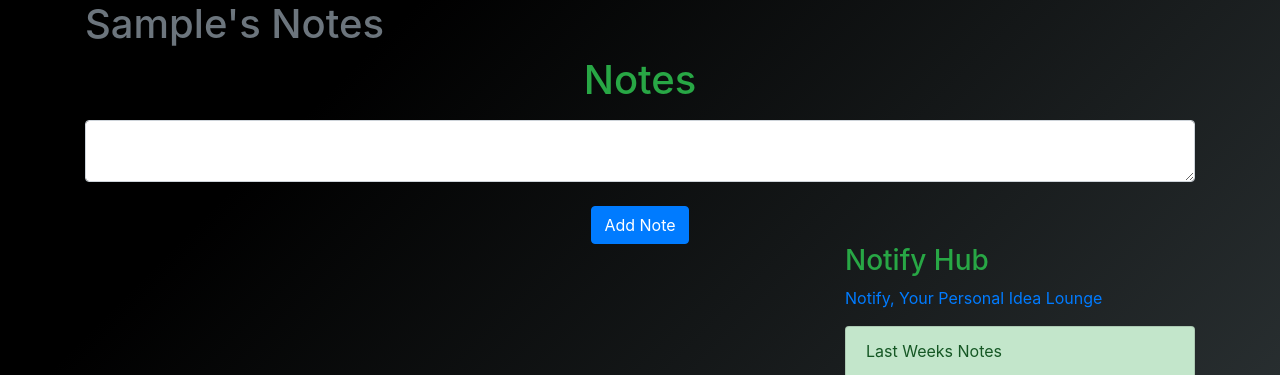
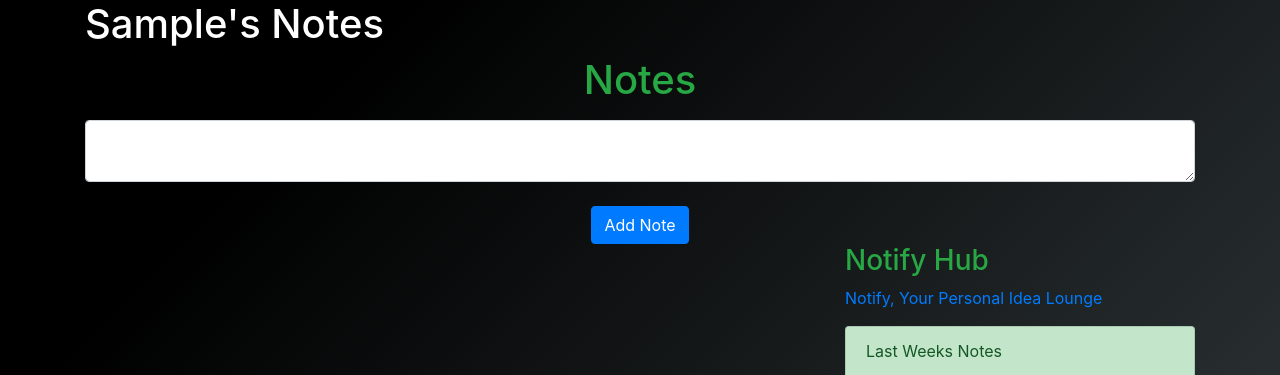
Before and after one commit to Markkelvin14/Notify, a Flask app: page / in a window 1280 px wide. Shown: the part 72-447 px from the top of the page. Run offline with Flask 3, Linux system fonts and the light colour scheme; the visitor is signed in with stand-in values (Sample User, id 1); data that the repository does not hold is empty; some libraries are stand-ins or nearby versions.

Commit message:
Update home.html

```diff
--- a/website/templates/home.html
+++ b/website/templates/home.html
@@ -2,7 +2,7 @@
 %}
 <div class="article-metadata">
   <div class="article-title">
-<h1><div class="text-secondary">{{ user.first_name }}'s Notes</h1>
+<h1><div class="text-white">{{ user.first_name }}'s Notes</h1>
 </div>
 </div>
 <h1 class='text-success' align="center">Notes</h1>
```
